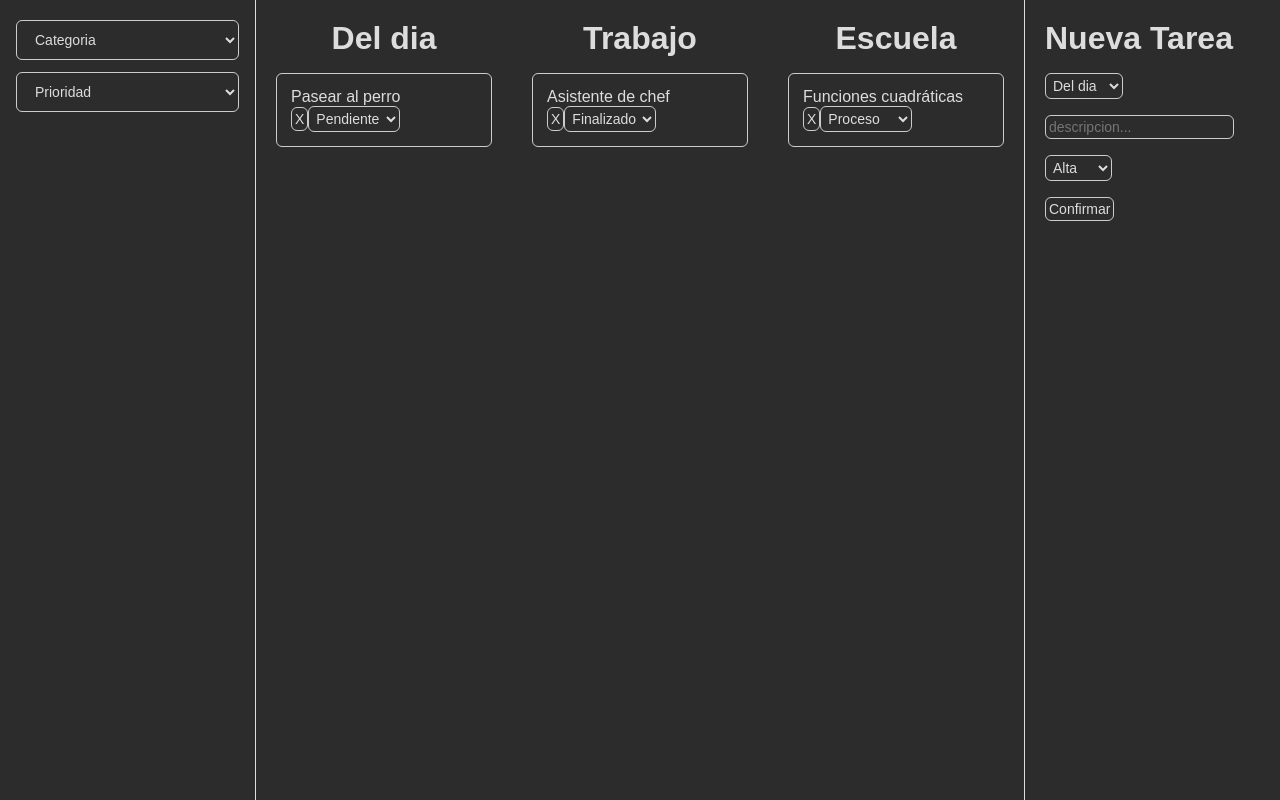
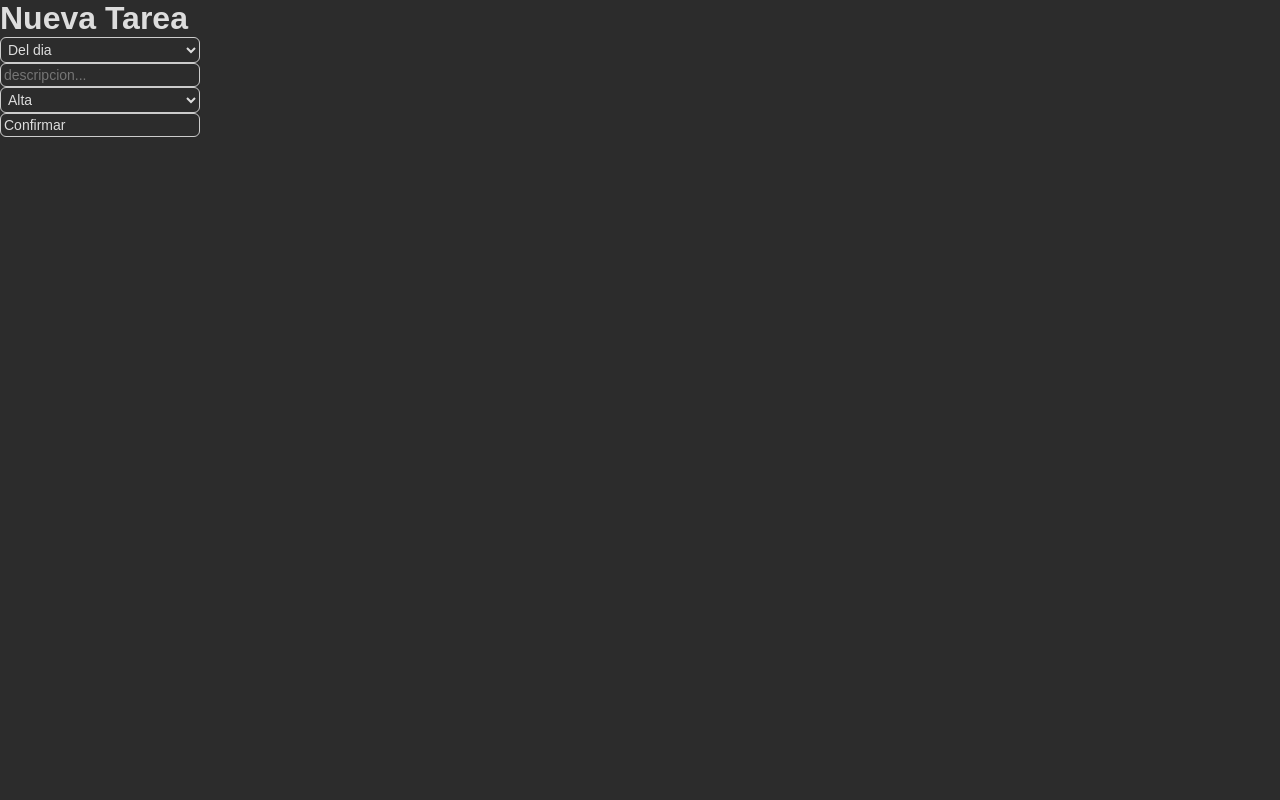
Before and after one commit to natty1508/trabajo_prog_2, a React (Vite) app: page /nueva in a window 1280 px wide. Built offline with nearby package versions, Linux system fonts and the light colour scheme.

Commit message:
Router hecho

```diff
--- a/package.json
+++ b/package.json
@@ -10,8 +10,10 @@
     "preview": "vite preview"
   },
   "dependencies": {
+    "axios": "^1.18.1",
     "react": "^19.2.6",
-    "react-dom": "^19.2.6"
+    "react-dom": "^19.2.6",
+    "wouter": "^3.10.0"
   },
   "devDependencies": {
     "@eslint/js": "^10.0.1",
--- a/src/App.jsx
+++ b/src/App.jsx
@@ -1,15 +1,19 @@
 import { useState } from "react"
+import { Router, Route, Switch } from 'wouter'
+import axios from 'axios'
 import Listado from "./componentes/Listado"
 import Formulario from "./componentes/Formulario"
+import Header from "./componentes/Header"
 import "./App.css"
 
 const tareasDefault = [
-    { id: 1, descripcion: "Pasear al perro",       categoria: 0, prioridad: 0, estado: "Pendiente" },
-    { id: 2, descripcion: "Asistente de chef",     categoria: 1, prioridad: 1, estado: "Finalizado" },
+    { id: 1, descripcion: "Pasear al perro", categoria: 0, prioridad: 0, estado: "Pendiente" },
+    { id: 2, descripcion: "Asistente de chef", categoria: 1, prioridad: 1, estado: "Finalizado" },
     { id: 3, descripcion: "Funciones cuadráticas", categoria: 2, prioridad: 0, estado: "Proceso" },
 ]
 
 export default function App() {
+
     const [tareas, setTareas] = useState(tareasDefault)
     const [catFiltro, setCatFiltro] = useState(-1)
     const [prioFiltro, setPrioFiltro] = useState(-1)
@@ -32,8 +36,14 @@ export default function App() {
     }
 
     return (
-        <div>
-            <aside>
+                <Router>
+            <Header />
+                <Switch>
+                    <Route path="/nueva">
+                        <Formulario />
+                    </Route>
+                    <Route path="/listado">
+                        <aside>
                 <select onChange={e => setCatFiltro(parseInt(e.target.value))}>
                     <option value="-1">Categoria</option>
                     <option value="2">Escuela</option>
@@ -47,22 +57,27 @@ export default function App() {
                     <option value="2">Baja</option>
                 </select>
             </aside>
+                        <Listado
+                        catFiltro={catFiltro}
+                        Listadoid={0}
+                        />
+                        <Listado
+                        catFiltro={catFiltro}
+                        Listadoid={1}
+                        />
+                        <Listado
+                        catFiltro={catFiltro}
+                        Listadoid={2}
+                        />
+                    </Route>
+                    <Route path="/">
+                        <h1>Componente APP</h1>
+                    </Route>
+                    <Route>
+                        <h1>Pagina no encontrada</h1>
+                    </Route>
+                </Switch>
+            </Router>
 
-            <div style={{ display: "flex", flexDirection: "row", alignItems: "flex-start", gap: "50px" }}>
-                {listas
-                    .filter((lista) => lista == catFiltro || catFiltro == -1)
-                    .map((lista, index) => (
-                        <Listado
-                            key={index}
-                            eliminar={(tarea_id) => eliminar(tarea_id)}
-                            cambiarEstado={cambiarEstado}
-                            tareas={tareas.filter((tarea) => tarea.categoria == lista && (prioFiltro == -1 || prioFiltro == tarea.prioridad))}
-                            Listadoid={lista}
-                        />
-                    ))}
-
-                <Formulario guardar={guardar} />
-            </div>
-        </div>
     )
 }
--- a/src/componentes/Formulario.jsx
+++ b/src/componentes/Formulario.jsx
@@ -1,5 +1,5 @@
 import useTarea from "../hooks/useTarea"
-
+import axios from 'axios'
 export default function Formulario({ guardar }) {
     const [tarea, setDatoTarea] = useTarea()
 
--- /dev/null
+++ b/src/componentes/Header.jsx
@@ -0,0 +1,6 @@
+export default function Header
+() {
+    return (
+        <header></header>
+    )
+}
--- a/src/componentes/Listado.jsx
+++ b/src/componentes/Listado.jsx
@@ -1,4 +1,6 @@
 import Tarjeta from "./Tarjeta"
+import axios from 'axios'
+
 
 export default function Listado({ tareas, Listadoid, eliminar, cambiarEstado }) {
     let titulo = ""
```
Also changed, not shown: 1 other file (tests, documents, lock files or other folders).
